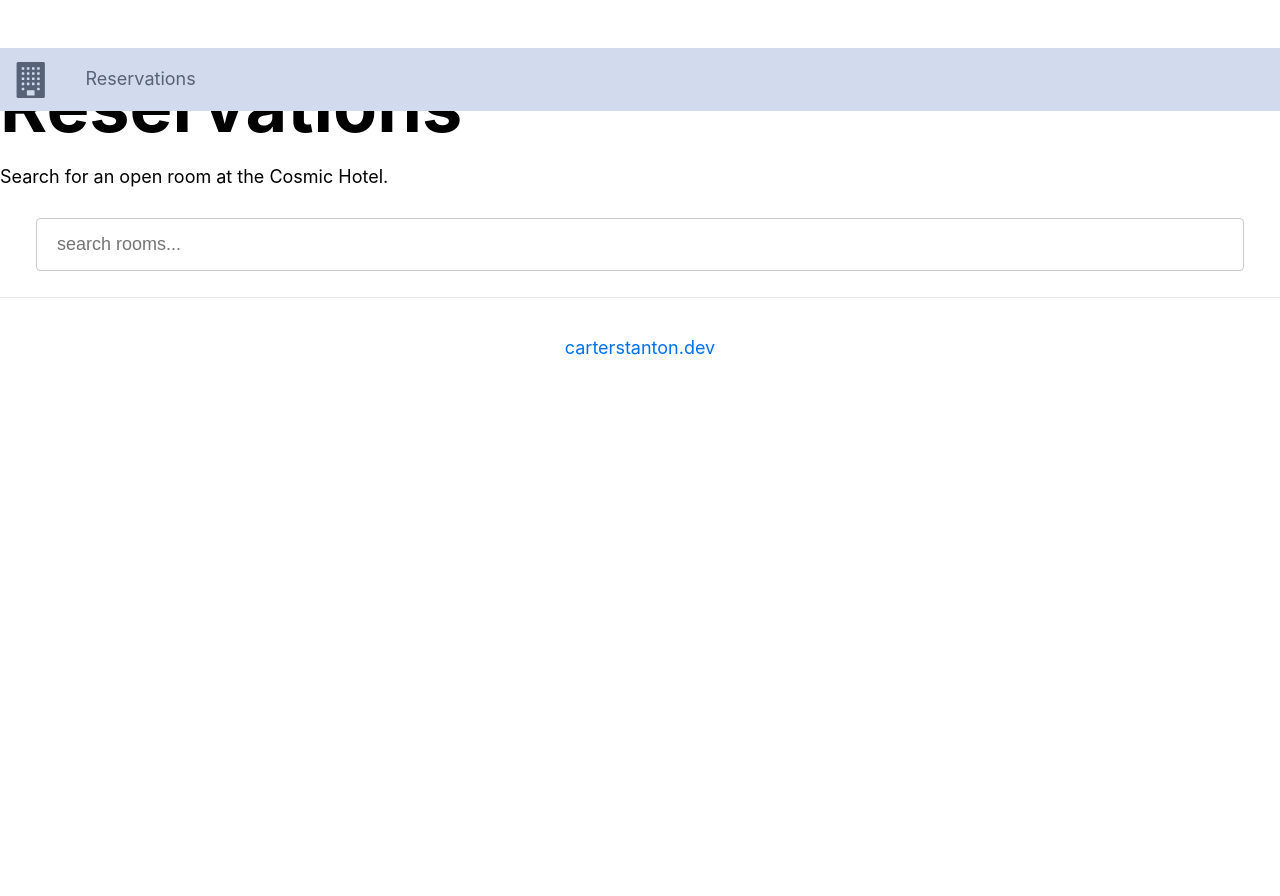
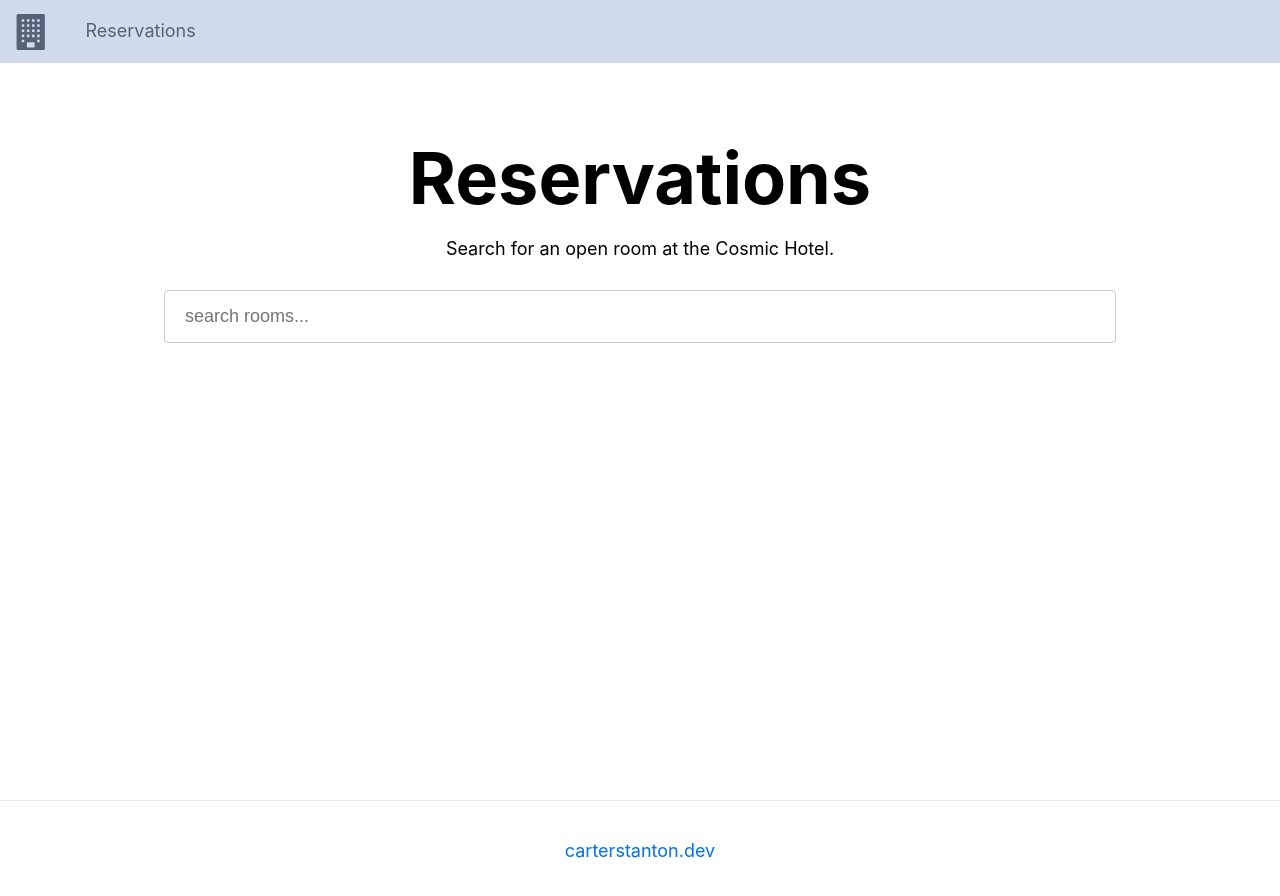
Before and after one commit to CStanton-dev/cosmic-reservations, a Next.js app: page /reservations in a window 1280 px wide. Shown: the top 896 px of the page. Before the commit the page ends 800 px from the top, so only its background shows below. Built offline with nearby package versions, Linux system fonts and the light colour scheme.

Commit message:
Modified dynamic layout
Changed the logic of the dynamic layout ternerary so that custom styles are only applied to the `Home` page instead of trying to have custom styles for all other pages.

```diff
--- a/components/styles/layout.module.css
+++ b/components/styles/layout.module.css
@@ -14,7 +14,7 @@
   margin: 3rem 0 0;
 }
 
-.main {
+.home {
   min-height: 100vh;
   padding: 4rem 0;
   flex: 1;
@@ -24,7 +24,7 @@
   align-items: center;
 }
 
-.reservations {
+.pages {
   min-height: 100vh;
   padding: 4rem 0;
   flex: 1;
```
